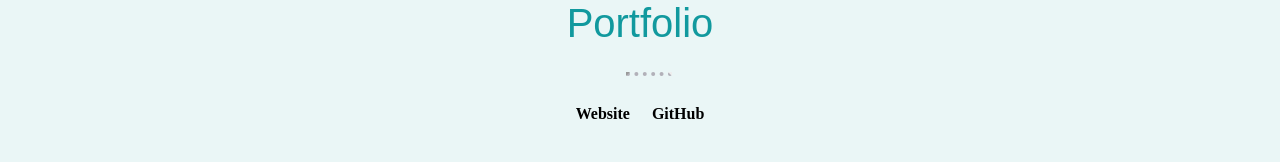
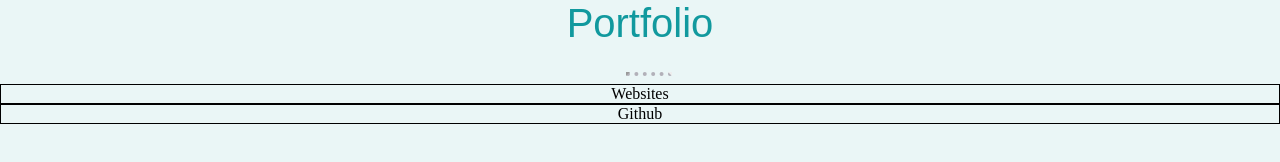
Before and after one commit to Punk-Dave/CV, a plain HTML site: page portfolio.html in a window 1280 px wide. Drawn offline with Linux system fonts and the light colour scheme.

Commit message:
Update portfolio.html

```diff
--- a/portfolio.html
+++ b/portfolio.html
@@ -9,12 +9,13 @@
   <body>
     <h1>Portfolio</h1>
     <hr>
-    <table cellspacing="20">
-      <thead>
-        <th>Website</th>
-        <th>GitHub</th>
-      </thead>
-    </table>
-
+    <div class="row>
+      <div class="col-lg-6 col-md-6 col-sm-6 col-" style="border: 1px solid;">
+        Websites
+      </div>
+      <div class="col-lg-6 col-md-6 col-sm-6 col-" style="border: 1px solid;">
+        Github
+      </div>
+    </div>
   </body>
 </html>
```
